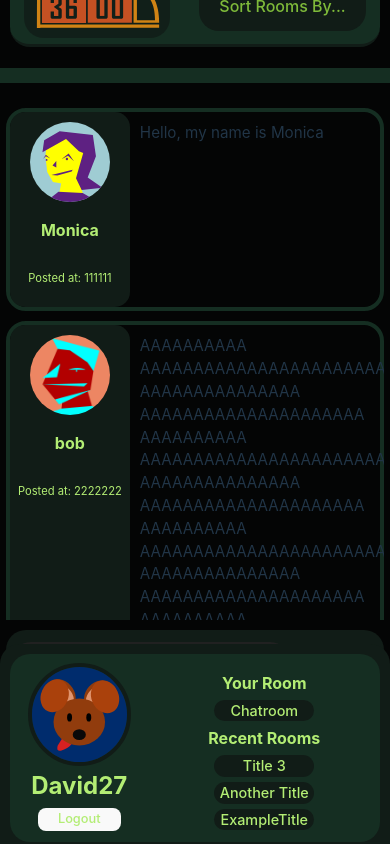
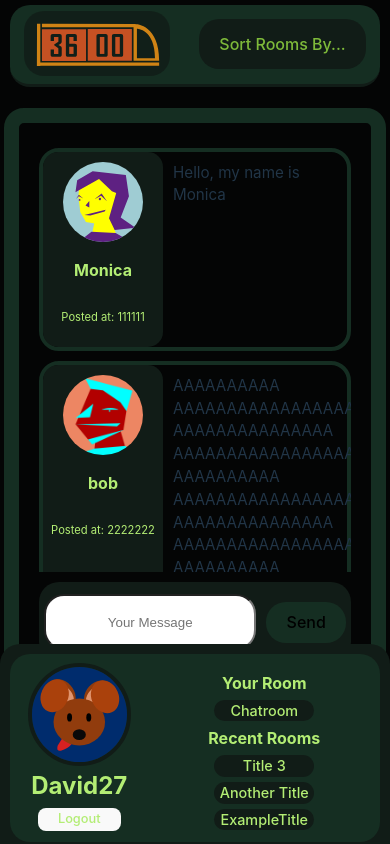
Before and after one commit to stevendreed/3600, a React (Vite) app in the folder client/: page /Chatroom/1 in a window 390 px wide. Built offline with nearby package versions, Linux system fonts and the light colour scheme.

Commit message:
Fixed messages page

```diff
--- a/client/src/App.css
+++ b/client/src/App.css
@@ -472,7 +472,7 @@ Link {
 
 
 .createRoom-container {
-  width: 97%;
+  width: 90%;
   height: 100%;
   display: flex;
   flex-flow: column nowrap;
@@ -545,8 +545,8 @@ Link {
 /* ----------------------- CHATROOM BEGINS ------------------------ */
 
 .chatroom-container {
-  width: 97%;
-  height: 85%;
+  width: 90%;
+  height: 78%;
   display: flex;
   flex-flow: column nowrap;
   justify-content: center;
@@ -1006,7 +1006,7 @@ Link {
 /* ----------------------- MOBILE CREATE CHATROOM BEGINS ------------------------ */
 
 .createRoom-container {
-  width: 97%;
+  width: 82%;
   height: 100%;
   display: flex;
   flex-flow: column nowrap;
@@ -1082,8 +1082,8 @@ Link {
 /* ----------------------- MOBILE CHATROOM BEGINS ------------------------ */
 
 .chatroom-container {
-  width: 97%;
-  height: 85%;
+  width: 80%;
+  height: 76%;
   display: flex;
   flex-flow: column nowrap;
   justify-content: flex-start;
@@ -1097,7 +1097,7 @@ Link {
 
 .messages-container {
   width: 100%;
-  height: 72%;
+  height: 67%;
   display: flex;
   flex-flow: column nowrap;
   overflow-y: scroll;
```
